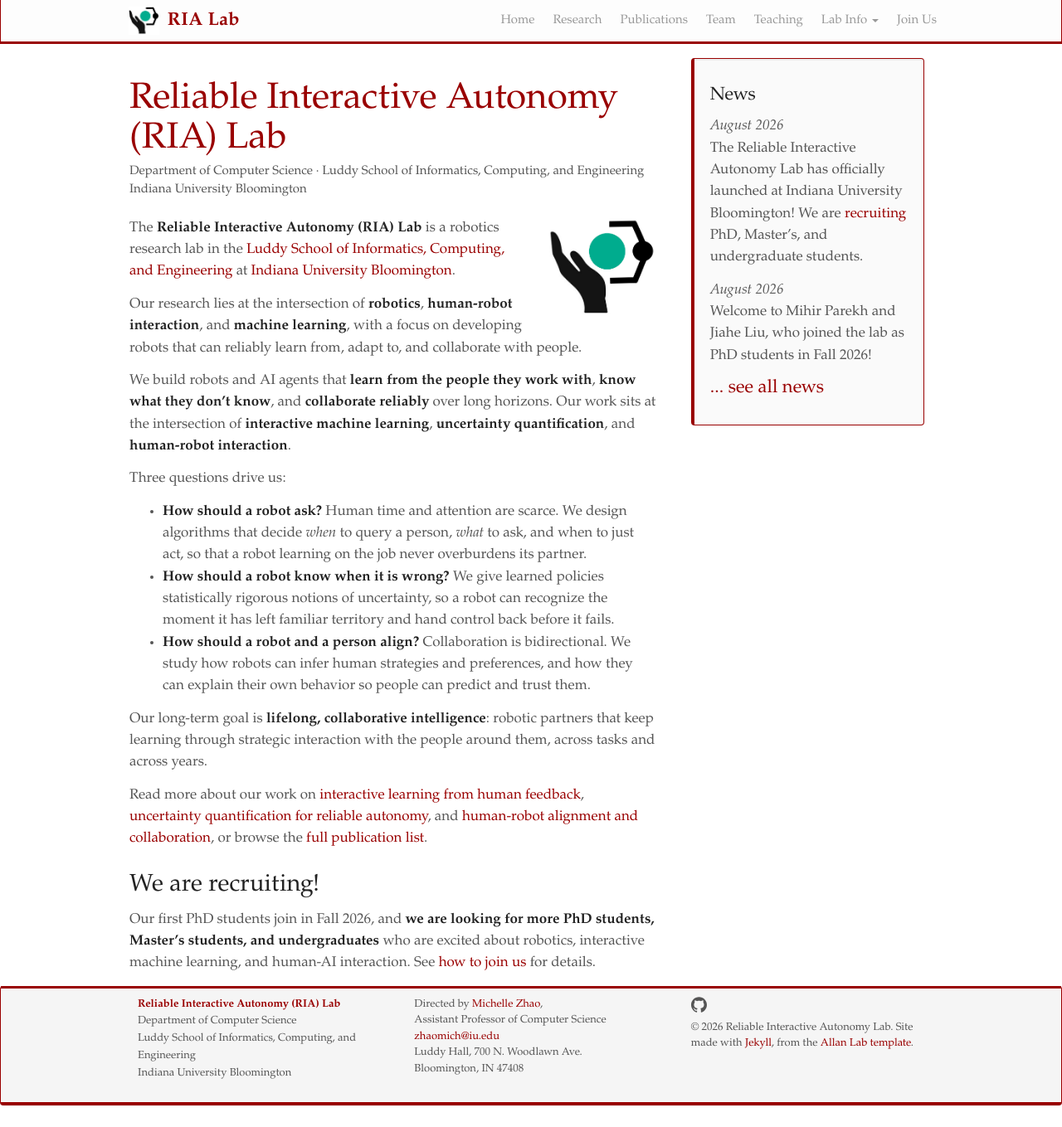
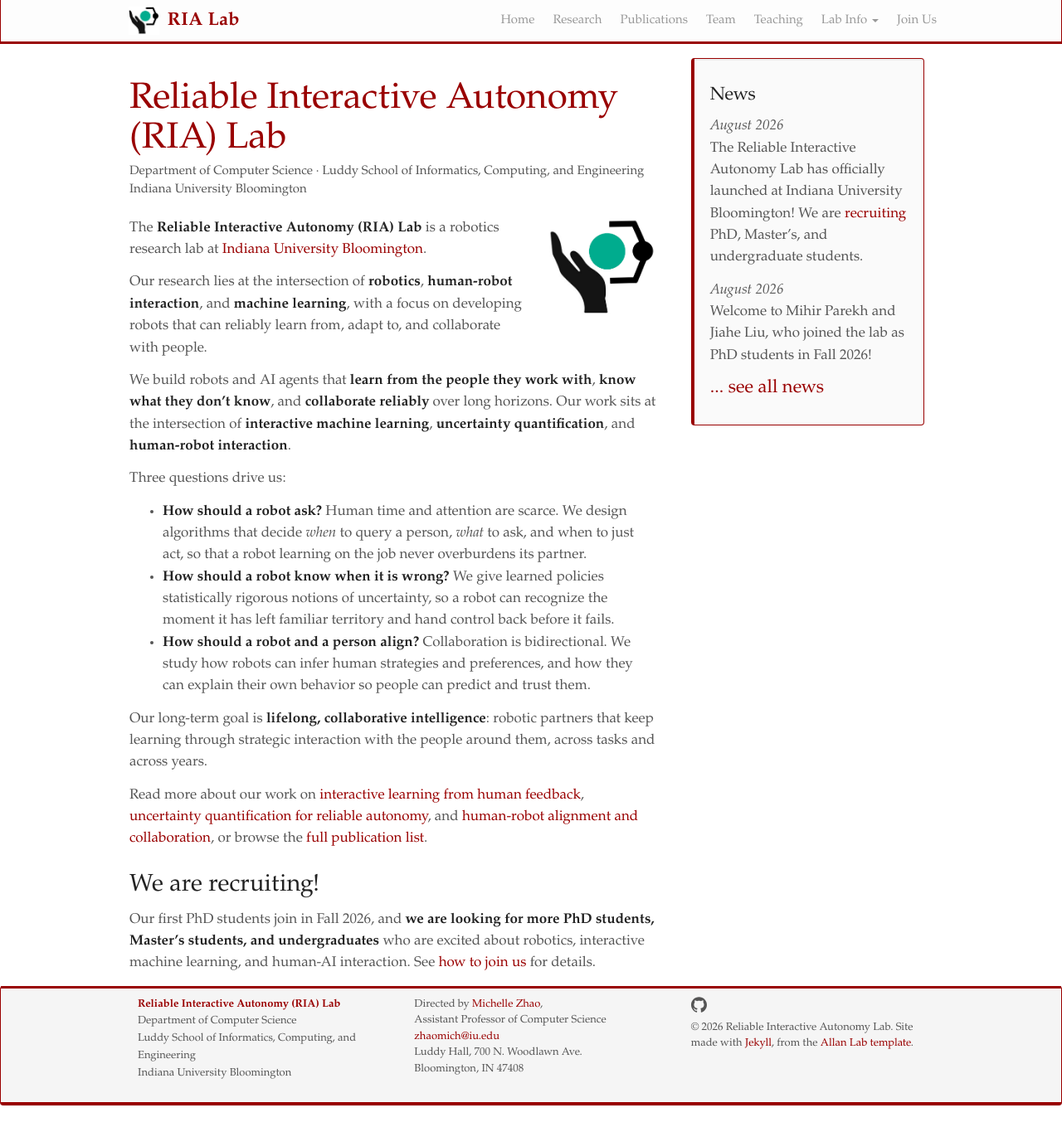
Before and after one commit to reliable-interactive-autonomy-lab/reliable-interactive-autonomy-lab.github.io, a Jekyll site: the page built from _pages/home.md, in a window 1280 px wide and 1359 px high. Shown: the whole window at 83% size. Built offline with Jekyll 4.4.1, drawn with Linux system fonts in a browser that asks for light colours; nearby versions of some CDN libraries.

```diff
--- a/_pages/home.md
+++ b/_pages/home.md
@@ -8,7 +8,7 @@ permalink: /
 
 <img src="{{ site.url }}{{ site.baseurl }}/images/logopic/site-logo.png" alt="RIA Lab logo" class="lab-logo" />
 
-The **Reliable Interactive Autonomy (RIA) Lab** is a robotics research lab in the [{{ site.school.name }}]({{ site.school.url }}) at [{{ site.institution.name }}]({{ site.institution.url }}).
+The **Reliable Interactive Autonomy (RIA) Lab** is a robotics research lab at [{{ site.institution.name }}]({{ site.institution.url }}).
 
 Our research lies at the intersection of **robotics**, **human-robot interaction**, and **machine learning**, with a focus on developing robots that can reliably learn from, adapt to, and collaborate with people.
 
```
